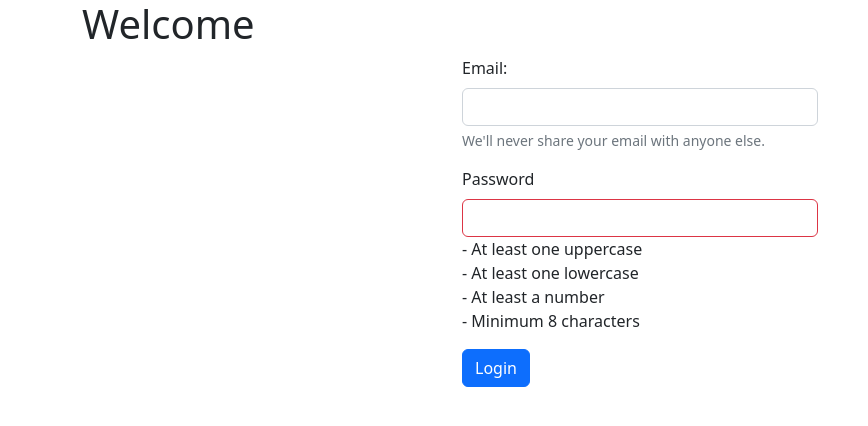
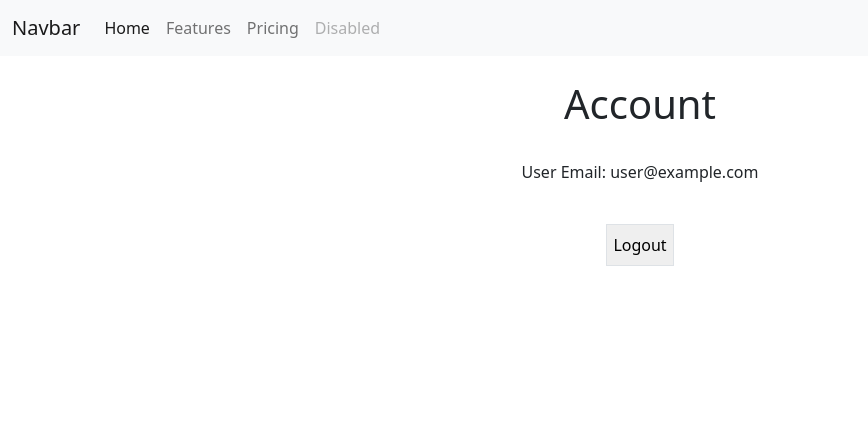
Before and after one commit to Mandrake091/react-homework-first, a React (Create React App) app: page /home in a window 1280 px wide. Shown: the top 426 px of the page, without its empty margins (0-868 px from the left). Built offline with nearby package versions, Linux system fonts and the light colour scheme; no server answers; sample sign-in values are in the browser's storage.

Commit message:
another approach with firebase. Login works

```diff
--- a/package.json
+++ b/package.json
@@ -6,9 +6,12 @@
     "@testing-library/jest-dom": "^5.16.5",
     "@testing-library/react": "^13.4.0",
     "@testing-library/user-event": "^13.5.0",
+    "axios": "^0.27.2",
     "bootstrap": "^5.2.1",
+    "firebase": "^9.10.0",
     "react": "^18.2.0",
     "react-dom": "^18.2.0",
+    "react-router-dom": "^6.4.1",
     "react-scripts": "5.0.1",
     "web-vitals": "^2.1.4"
   },
--- a/src/App.css
+++ /dev/null
@@ -1,38 +0,0 @@
-.App {
-  text-align: center;
-}
-
-.App-logo {
-  height: 40vmin;
-  pointer-events: none;
-}
-
-@media (prefers-reduced-motion: no-preference) {
-  .App-logo {
-    animation: App-logo-spin infinite 20s linear;
-  }
-}
-
-.App-header {
-  background-color: #282c34;
-  min-height: 100vh;
-  display: flex;
-  flex-direction: column;
-  align-items: center;
-  justify-content: center;
-  font-size: calc(10px + 2vmin);
-  color: white;
-}
-
-.App-link {
-  color: #61dafb;
-}
-
-@keyframes App-logo-spin {
-  from {
-    transform: rotate(0deg);
-  }
-  to {
-    transform: rotate(360deg);
-  }
-}
--- a/src/App.js
+++ b/src/App.js
@@ -1,43 +1,31 @@
 import "bootstrap/dist/css/bootstrap.min.css";
-import React, {useState} from 'react';
-import LoginForm from "./components/LoginForm";
+import React from "react";
+import Signin from "./components/Signin";
+
+
+import { Route, Routes } from "react-router-dom";
+import { AuthContextProvider } from "./context/AuthContext";
+import ProtectedRoute from "./components/ProtectedRoute";
+import HomePage from "./components/HomePage";
+
 
 function App() {
+  return (
+    <div>
+      <AuthContextProvider>
+        <Routes>
+          <Route path="/" element={<Signin />} />
 
-const adminUser = {
-  email:'admin@admin.com',
-  password: 'admin'
-}
-
-const [user, setUser] = useState({name:'', email:''});
-const [error, setError]= useState('');
-
-
-const Login = details => {
-  console.log(details)
-  if (details.email == adminUser.email && details.password == adminUser.password){
-    console.log('logged in')
-  }else{
-    console.log('error ')
-  }
-}
-
-const LogOut = () => {
-  console.log('logout');
-};
-
-  return (
-    <div className="App">
-      {
-      (user.email != '') ? (
-        <div className="welcome">
-          <h2>Welcome, <span>{user.name}</span></h2>
-        </div>
-      ) : (
-        <LoginForm Login = {Login} error = {error} />
-      )
-    }
-
+          <Route
+            path="/home"
+            element={
+              <ProtectedRoute>
+                <HomePage />
+              </ProtectedRoute>
+            }
+          />
+        </Routes>
+      </AuthContextProvider>
     </div>
   );
 }
--- /dev/null
+++ b/src/components/HomePage.jsx
@@ -0,0 +1,38 @@
+import React from "react";
+import { useNavigate } from "react-router-dom";
+import { UserAuth } from "../context/AuthContext";
+import NavBar from "../components/NavBar";
+
+const HomePage = () => {
+  const { user, logout } = UserAuth();
+  const navigate = useNavigate();
+
+  const handleLogout = async () => {
+    try {
+      await logout();
+      navigate("/");
+      console.log("You are logged out");
+    } catch (e) {
+      console.log(e.message);
+    }
+  };
+
+  return (
+    <div>
+      <NavBar />
+      <div className="container">
+        <div className="row justify-content-center text-center">
+          <div className="col-4">
+            <h1 className="text-2xl font-bold py-4">Account</h1>
+            <p>User Email: {user && user.email}</p>
+            <button onClick={handleLogout} className="border px-6 py-2 my-4">
+              Logout
+            </button>
+          </div>
+        </div>
+      </div>
+    </div>
+  );
+};
+
+export default HomePage;
--- a/src/components/LoginForm.js
+++ /dev/null
@@ -1,71 +0,0 @@
-import React, { useState } from "react";
-
-function LoginForm({ Login, error }) {
-  const [details, setDetails] = useState({ email: "", password: "" });
-  const submitHandler = (e) => {
-    e.preventDefault();
-    Login(details);
-  };
-
-  return (
-    <div className="container">
-      <h1>Welcome</h1>
-      <div className="row justify-content-center">
-        <div className=" col-12 col-lg-4">
-          <form onSubmit={submitHandler}>
-            <div className="mb-3">
-              <label htmlFor="email" className="form-label">
-                Email:
-              </label>
-              <input
-                onChange={(e) =>
-                  setDetails({ ...details, email: e.target.value })
-                }
-                value={details.email}
-                name="email"
-                type="email"
-                className="form-control"
-                id="email"
-                aria-describedby="emailHelp"
-              />
-              <div id="emailHelp" className="form-text">
-                We'll never share your email with anyone else.
-              </div>
-            </div>
-            <div className="">
-              <label
-                htmlFor="password"
-                name="password"
-                id="password"
-                className="form-label"
-              >
-                Password
-              </label>
-              <input
-                onChange={(e) =>
-                  setDetails({ ...details, password: e.target.value })
-                }
-                value={details.password}
-                type="password"
-                className="form-control border border-danger"
-                id="exampleInputPassword1"
-                aria-describedby="passwordHelp"
-              />
-            </div>
-            <div className="mb-3 message">
-              - At least one uppercase <br/>
-              - At least one lowercase <br/>
-              - At least a number <br/>
-              - Minimum 8 characters
-            </div>
-            <button type="submit" className="btn btn-primary">
-              Login
-            </button>
-          </form>
-        </div>
-      </div>
-    </div>
-  );
-}
-
-export default LoginForm;
--- /dev/null
+++ b/src/components/NavBar.jsx
@@ -0,0 +1,42 @@
+import React from "react";
+
+function NavBar() {
+  return (
+    <div>
+      <nav class="navbar navbar-expand-lg bg-light">
+        <div class="container-fluid">
+          <a class="navbar-brand" href="#">
+            Navbar
+          </a>
+          <button
+            class="navbar-toggler"
+            type="button"
+            data-bs-toggle="collapse"
+            data-bs-target="#navbarNavAltMarkup"
+            aria-controls="navbarNavAltMarkup"
+            aria-expanded="false"
+            aria-label="Toggle navigation"
+          >
+            <span class="navbar-toggler-icon"></span>
+          </button>
+          <div class="collapse navbar-collapse" id="navbarNavAltMarkup">
+            <div class="navbar-nav">
+              <a class="nav-link active" aria-current="page" href="#">
+                Home
+              </a>
+              <a class="nav-link" href="#">
+                Features
+              </a>
+              <a class="nav-link" href="#">
+                Pricing
+              </a>
+              <a class="nav-link disabled">Disabled</a>
+            </div>
+          </div>
+        </div>
+      </nav>
+    </div>
+  );
+}
+
+export default NavBar;
--- /dev/null
+++ b/src/components/ProtectedRoute.js
@@ -0,0 +1,14 @@
+import React from "react";
+import { Navigate } from "react-router-dom";
+import { UserAuth } from "../context/AuthContext";
+
+const ProtectedRoute = ({ children }) => {
+  const { user } = UserAuth();
+
+  if (!user) {
+    return <Navigate to="/" />;
+  }
+  return children;
+};
+
+export default ProtectedRoute;
--- /dev/null
+++ b/src/components/Signin.jsx
@@ -0,0 +1,57 @@
+import React, { useState } from "react";
+import { Link, useNavigate } from "react-router-dom";
+import { UserAuth } from "../context/AuthContext";
+
+const Signin = () => {
+  const [email, setEmail] = useState("");
+  const [password, setPassword] = useState("");
+  const [error, setError] = useState("");
+  const navigate = useNavigate();
+  const { signIn } = UserAuth();
+
+  const handleSubmit = async (e) => {
+    e.preventDefault();
+    setError("");
+    try {
+      await signIn(email, password);
+      navigate("/home");
+    } catch (e) {
+      setError(e.message);
+      console.log(e.message);
+    }
+  };
+
+  return (
+    <div className="container">
+      <div className="row justify-content-center">
+        <div className="col-10 col-md-4">
+          <h1 className="mb-5 text-center">React Homework</h1>
+          <h2 className="text-center pb-3">Sign in to your account</h2>
+          <form onSubmit={handleSubmit}>
+            <div className="mb-3">
+              <label className="form-label">Email Address</label>
+              <input
+                onChange={(e) => setEmail(e.target.value)}
+                className="form-control"
+                type="email"
+              />
+            </div>
+            <div className="form-label">
+              <label className="py-2 font-medium">Password</label>
+              <input
+                onChange={(e) => setPassword(e.target.value)}
+                className="form-control"
+                type="password"
+              />
+            </div>
+            <div className="text-center">
+              <button className="btn btn-primary">Sign In</button>
+            </div>
+          </form>
+        </div>
+      </div>
+    </div>
+  );
+};
+
+export default Signin;
--- /dev/null
+++ b/src/components/pages/HomePage.jsx
@@ -0,0 +1,9 @@
+import React from 'react'
+
+function HomePage() {
+  return (
+    <div>HomePage</div>
+  )
+}
+
+export default HomePage
--- /dev/null
+++ b/src/context/AuthContext.js
@@ -0,0 +1,46 @@
+import { createContext, useContext, useEffect, useState } from "react";
+import {
+  createUserWithEmailAndPassword,
+  signInWithEmailAndPassword,
+  signOut,
+  onAuthStateChanged,
+} from "firebase/auth";
+import { auth } from "../firebase";
+
+const UserContext = createContext();
+
+export const AuthContextProvider = ({ children }) => {
+  const [user, setUser] = useState({});
+
+  const createUser = (email, password) => {
+    return createUserWithEmailAndPassword(auth, email, password);
+  };
+
+  const signIn = (email, password) => {
+    return signInWithEmailAndPassword(auth, email, password);
+  };
+
+  const logout = () => {
+    return signOut(auth);
+  };
+
+  useEffect(() => {
+    const unsubscribe = onAuthStateChanged(auth, (currentUser) => {
+      console.log(currentUser);
+      setUser(currentUser);
+    });
+    return () => {
+      unsubscribe();
+    };
+  }, []);
+
+  return (
+    <UserContext.Provider value={{ createUser, user, logout, signIn }}>
+      {children}
+    </UserContext.Provider>
+  );
+};
+
+export const UserAuth = () => {
+  return useContext(UserContext);
+};
--- /dev/null
+++ b/src/firebase.js
@@ -0,0 +1,20 @@
+// Import the functions you need from the SDKs you need
+import { initializeApp } from "firebase/app";
+import { getAuth } from "firebase/auth";
+// TODO: Add SDKs for Firebase products that you want to use
+// https://firebase.google.com/docs/web/setup#available-libraries
+
+// Your web app's Firebase configuration
+const firebaseConfig = {
+  apiKey: "AIzaSyDLYgSEMGCl4l5EhlDZIdaQXJOl39nrnFM",
+  authDomain: "react-try-a6de7.firebaseapp.com",
+  projectId: "react-try-a6de7",
+  storageBucket: "react-try-a6de7.appspot.com",
+  messagingSenderId: "107723012131",
+  appId: "1:107723012131:web:9d52d0834687b282379996",
+};
+
+// Initialize Firebase
+const app = initializeApp(firebaseConfig);
+export const auth = getAuth(app);
+export default app
--- a/src/index.js
+++ b/src/index.js
@@ -1,17 +1,12 @@
-import React from 'react';
-import ReactDOM from 'react-dom/client';
-import './index.css';
-import App from './App';
-import reportWebVitals from './reportWebVitals';
+import React from "react";
+import ReactDOM from "react-dom/client";
+import "./index.css";
+import App from "./App";
+import { BrowserRouter } from "react-router-dom";
 
-const root = ReactDOM.createRoot(document.getElementById('root'));
+const root = ReactDOM.createRoot(document.getElementById("root"));
 root.render(
-  <React.StrictMode>
+  <BrowserRouter>
     <App />
-  </React.StrictMode>
+  </BrowserRouter>
 );
-
-// If you want to start measuring performance in your app, pass a function
-// to log results (for example: reportWebVitals(console.log))
-// or send to an analytics endpoint. Learn more: https://bit.ly/CRA-vitals
-reportWebVitals();
```
Also changed, not shown: 1 other file (tests, documents, lock files or other folders).
